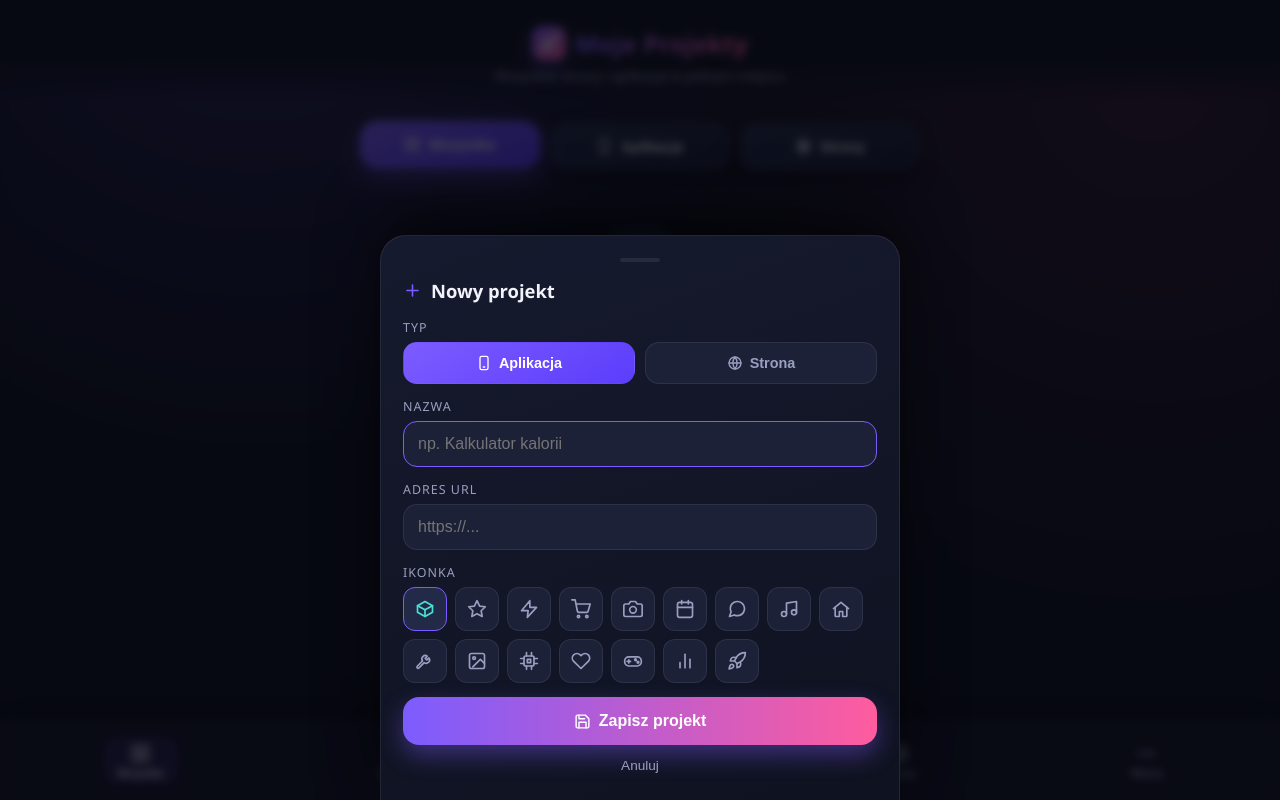
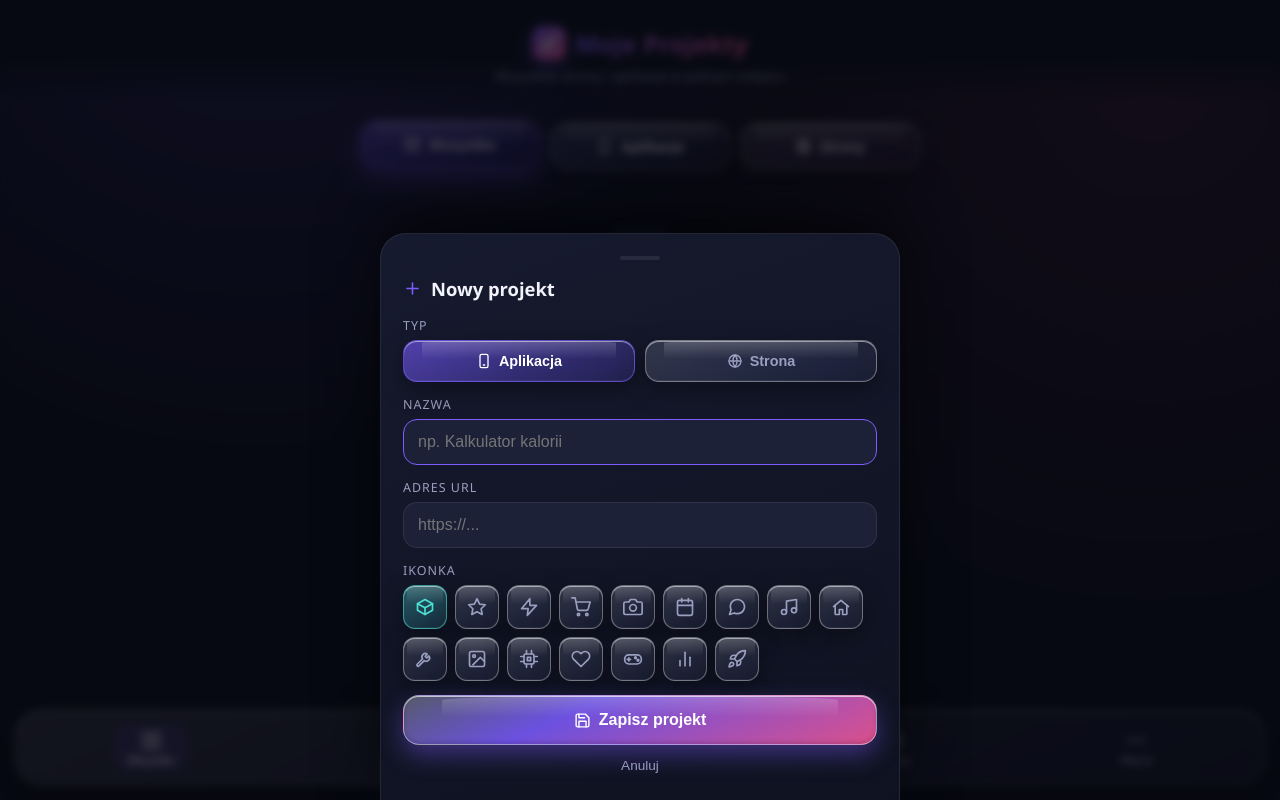
Before and after one commit to borkowskiPrzemo098/HOME, a plain HTML site: page index.html in a window 1280 px wide. Both pictures are taken after a click on the button 653 px from the left and 743 px from the top of the page. Drawn offline with Linux system fonts and the light colour scheme.

Commit message:
Add Apple-style liquid glass treatment to buttons and nav
Co-Authored-By: Claude Sonnet 5 <noreply@anthropic.com>

```diff
--- a/index.html
+++ b/index.html
@@ -20,8 +20,36 @@
     --shadow:rgba(0,0,0,0.5);
     --nav-bg:rgba(20,22,40,0.85);
     --success:#4ce0a0;
+    --glass-bg:rgba(255,255,255,0.08);
+    --glass-bg-strong:rgba(255,255,255,0.14);
+    --glass-border:rgba(255,255,255,0.35);
+    --glass-shine:rgba(255,255,255,0.55);
   }
   *{box-sizing:border-box; -webkit-tap-highlight-color:transparent;}
+  .glass{
+    position:relative;
+    background:
+      linear-gradient(155deg, var(--glass-bg-strong) 0%, var(--glass-bg) 55%, rgba(255,255,255,0.03) 100%);
+    -webkit-backdrop-filter:blur(22px) saturate(180%);
+    backdrop-filter:blur(22px) saturate(180%);
+    border:1px solid var(--glass-border);
+    box-shadow:
+      0 8px 24px rgba(0,0,0,0.35),
+      inset 0 1px 0 rgba(255,255,255,0.5),
+      inset 0 -1px 0 rgba(255,255,255,0.06);
+    overflow:hidden;
+  }
+  .glass::before{
+    content:"";
+    position:absolute;
+    top:0; left:8%; right:8%;
+    height:44%;
+    border-radius:999px 999px 60% 60% / 100% 100% 20% 20%;
+    background:linear-gradient(180deg, var(--glass-shine), rgba(255,255,255,0) 100%);
+    opacity:0.35;
+    pointer-events:none;
+  }
+  .glass:active{ transform:scale(0.96); }
   html,body{margin:0;padding:0;}
   body{
     font-family:'Segoe UI', system-ui, -apple-system, Roboto, sans-serif;
@@ -31,7 +59,7 @@
       var(--bg);
     color:var(--text);
     min-height:100vh;
-    padding-bottom:90px;
+    padding-bottom:110px;
     overflow-x:hidden;
   }
   svg.icon{ width:1em; height:1em; stroke:currentColor; fill:none; stroke-width:2; stroke-linecap:round; stroke-linejoin:round; display:block; flex-shrink:0; }
@@ -84,8 +112,6 @@
     flex:1;
     padding:14px 10px;
     border-radius:18px;
-    border:1px solid var(--border);
-    background:linear-gradient(145deg,var(--card2),var(--card));
     color:var(--text);
     font-size:0.9rem;
     font-weight:700;
@@ -94,13 +120,17 @@
     justify-content:center;
     gap:8px;
     cursor:pointer;
-    box-shadow:0 8px 20px var(--shadow), inset 0 1px 0 rgba(255,255,255,0.05);
-    transition:transform .15s ease, box-shadow .15s ease, opacity .15s ease;
+    transition:transform .15s ease, box-shadow .15s ease, background .2s ease;
   }
   .tab-btn svg.icon{width:17px; height:17px;}
   .tab-btn.active{
-    background:linear-gradient(145deg,var(--accent),#5c3dfb);
-    box-shadow:0 10px 28px rgba(124,92,255,0.45), inset 0 1px 0 rgba(255,255,255,0.15);
+    background:
+      linear-gradient(155deg, rgba(124,92,255,0.55) 0%, rgba(124,92,255,0.28) 55%, rgba(124,92,255,0.12) 100%);
+    border-color:rgba(124,92,255,0.6);
+    box-shadow:
+      0 10px 28px rgba(124,92,255,0.45),
+      inset 0 1px 0 rgba(255,255,255,0.6),
+      inset 0 -1px 0 rgba(255,255,255,0.08);
     transform:translateY(-2px);
   }
   .tab-btn:active{transform:scale(0.96);}
@@ -243,20 +273,26 @@
   }
   .empty .big svg.icon{width:30px; height:30px;}
 
-  /* Bottom nav */
+  /* Bottom nav — pływający szklany pasek w stylu Apple */
   nav.bottom{
     position:fixed;
-    left:0; right:0; bottom:0;
+    left:14px; right:14px; bottom:calc(14px + env(safe-area-inset-bottom));
     z-index:20;
     display:flex;
     justify-content:space-around;
     align-items:center;
-    padding:10px 10px calc(10px + env(safe-area-inset-bottom));
-    background:var(--nav-bg);
-    -webkit-backdrop-filter:blur(16px);
-    backdrop-filter:blur(16px);
-    border-top:1px solid var(--border);
-    box-shadow:0 -8px 30px var(--shadow);
+    padding:8px 8px;
+    border-radius:28px;
+    background:
+      linear-gradient(155deg, rgba(255,255,255,0.14) 0%, rgba(255,255,255,0.06) 55%, rgba(255,255,255,0.02) 100%),
+      var(--nav-bg);
+    -webkit-backdrop-filter:blur(24px) saturate(180%);
+    backdrop-filter:blur(24px) saturate(180%);
+    border:1px solid rgba(255,255,255,0.22);
+    box-shadow:
+      0 14px 34px rgba(0,0,0,0.5),
+      inset 0 1px 0 rgba(255,255,255,0.4),
+      inset 0 -1px 0 rgba(255,255,255,0.05);
   }
   .nav-item{
     background:none;
@@ -278,21 +314,38 @@
   .nav-item:active{transform:scale(0.9);}
 
   .fab{
+    position:relative;
     width:58px; height:58px;
     border-radius:50%;
-    border:none;
-    background:linear-gradient(145deg,var(--accent),var(--accent2));
+    border:1px solid rgba(255,255,255,0.45);
+    background:
+      linear-gradient(155deg, rgba(255,255,255,0.35) 0%, rgba(124,92,255,0.85) 40%, rgba(255,92,158,0.85) 100%);
+    -webkit-backdrop-filter:blur(10px) saturate(180%);
+    backdrop-filter:blur(10px) saturate(180%);
     color:#fff;
     display:flex;
     align-items:center;
     justify-content:center;
-    box-shadow:0 10px 24px rgba(124,92,255,0.5);
+    box-shadow:
+      0 12px 28px rgba(124,92,255,0.55),
+      inset 0 1px 0 rgba(255,255,255,0.7),
+      inset 0 -2px 4px rgba(0,0,0,0.15);
     cursor:pointer;
     transform:translateY(-18px);
     transition:transform .15s;
     flex-shrink:0;
+    overflow:hidden;
   }
-  .fab svg.icon{width:26px; height:26px; stroke-width:2.4;}
+  .fab::before{
+    content:"";
+    position:absolute;
+    top:2px; left:12%; right:12%;
+    height:40%;
+    border-radius:999px;
+    background:linear-gradient(180deg, rgba(255,255,255,0.75), rgba(255,255,255,0));
+    pointer-events:none;
+  }
+  .fab svg.icon{width:26px; height:26px; stroke-width:2.4; position:relative;}
   .fab:active{transform:translateY(-18px) scale(0.9);}
 
   /* Modal */
@@ -348,47 +401,54 @@
     flex:1;
     padding:12px;
     border-radius:14px;
-    border:1px solid var(--border);
-    background:var(--card);
     color:var(--text-dim);
     font-weight:700;
     cursor:pointer;
     display:flex; align-items:center; justify-content:center; gap:7px;
     font-size:0.9rem;
+    transition:background .2s ease, color .15s ease;
   }
   .type-toggle button svg.icon{width:16px; height:16px;}
   .type-toggle button.sel{
-    background:linear-gradient(145deg,var(--accent),#5c3dfb);
+    background:
+      linear-gradient(155deg, rgba(124,92,255,0.6) 0%, rgba(124,92,255,0.3) 60%, rgba(124,92,255,0.14) 100%);
     color:#fff;
-    border-color:transparent;
+    border-color:rgba(124,92,255,0.6);
   }
   .icon-row{display:flex; gap:8px; flex-wrap:wrap;}
   .icon-row button{
     width:44px; height:44px;
     border-radius:12px;
-    border:1px solid var(--border);
-    background:var(--card);
     color:var(--text-dim);
     cursor:pointer;
     display:flex; align-items:center; justify-content:center;
+    transition:background .2s ease, color .15s ease;
   }
-  .icon-row button svg.icon{width:20px; height:20px;}
-  .icon-row button.sel{border-color:var(--accent); background:var(--card2); color:var(--accent3);}
+  .icon-row button svg.icon{width:20px; height:20px; position:relative;}
+  .icon-row button.sel{border-color:rgba(76,224,210,0.6); background:linear-gradient(155deg, rgba(76,224,210,0.35), rgba(76,224,210,0.1)); color:var(--accent3);}
   .save-btn{
+    position:relative;
     width:100%;
     padding:15px;
     border-radius:16px;
-    border:none;
-    background:linear-gradient(90deg,var(--accent),var(--accent2));
+    border:1px solid rgba(255,255,255,0.4);
+    background:
+      linear-gradient(155deg, rgba(255,255,255,0.3) 0%, rgba(124,92,255,0.85) 35%, rgba(255,92,158,0.85) 100%);
+    -webkit-backdrop-filter:blur(10px) saturate(180%);
+    backdrop-filter:blur(10px) saturate(180%);
     color:#fff;
     font-weight:800;
     font-size:1rem;
     margin-top:6px;
     cursor:pointer;
-    box-shadow:0 10px 24px rgba(124,92,255,0.4);
+    box-shadow:
+      0 10px 24px rgba(124,92,255,0.4),
+      inset 0 1px 0 rgba(255,255,255,0.65),
+      inset 0 -2px 4px rgba(0,0,0,0.15);
     display:flex; align-items:center; justify-content:center; gap:8px;
+    overflow:hidden;
   }
-  .save-btn svg.icon{width:17px; height:17px;}
+  .save-btn svg.icon{width:17px; height:17px; position:relative;}
   .save-btn:active{transform:scale(0.97);}
   .cancel-link{
     display:block;
@@ -462,9 +522,9 @@
 
 <main>
   <div class="tabs">
-    <button class="tab-btn active" data-tab="all"><svg class="icon"><use href="#ic-grid"/></svg> Wszystko</button>
-    <button class="tab-btn" data-tab="app"><svg class="icon"><use href="#ic-smartphone"/></svg> Aplikacje</button>
-    <button class="tab-btn" data-tab="site"><svg class="icon"><use href="#ic-globe"/></svg> Strony</button>
+    <button class="tab-btn glass active" data-tab="all"><svg class="icon"><use href="#ic-grid"/></svg> Wszystko</button>
+    <button class="tab-btn glass" data-tab="app"><svg class="icon"><use href="#ic-smartphone"/></svg> Aplikacje</button>
+    <button class="tab-btn glass" data-tab="site"><svg class="icon"><use href="#ic-globe"/></svg> Strony</button>
   </div>
 
   <div id="content"></div>
@@ -477,8 +537,8 @@
     <div class="field">
       <label>Typ</label>
       <div class="type-toggle">
-        <button type="button" id="typeApp" class="sel"><svg class="icon"><use href="#ic-smartphone"/></svg> Aplikacja</button>
-        <button type="button" id="typeSite"><svg class="icon"><use href="#ic-globe"/></svg> Strona</button>
+        <button type="button" id="typeApp" class="glass sel"><svg class="icon"><use href="#ic-smartphone"/></svg> Aplikacja</button>
+        <button type="button" id="typeSite" class="glass"><svg class="icon"><use href="#ic-globe"/></svg> Strona</button>
       </div>
     </div>
     <div class="field">
@@ -493,7 +553,7 @@
       <label>Ikonka</label>
       <div class="icon-row" id="iconRow"></div>
     </div>
-    <button class="save-btn" id="saveBtn"><svg class="icon"><use href="#ic-save"/></svg> Zapisz projekt</button>
+    <button class="save-btn glass" id="saveBtn"><svg class="icon"><use href="#ic-save"/></svg> Zapisz projekt</button>
     <button class="cancel-link" id="cancelBtn">Anuluj</button>
   </div>
 </div>
@@ -624,6 +684,7 @@ const iconRow = document.getElementById('iconRow');
 ICONS.forEach(name=>{
   const b = document.createElement('button');
   b.type='button';
+  b.className='glass';
   b.innerHTML = iconSvg(name,20);
   if(name===state.pickedIcon) b.classList.add('sel');
   b.addEventListener('click', ()=>{
```
